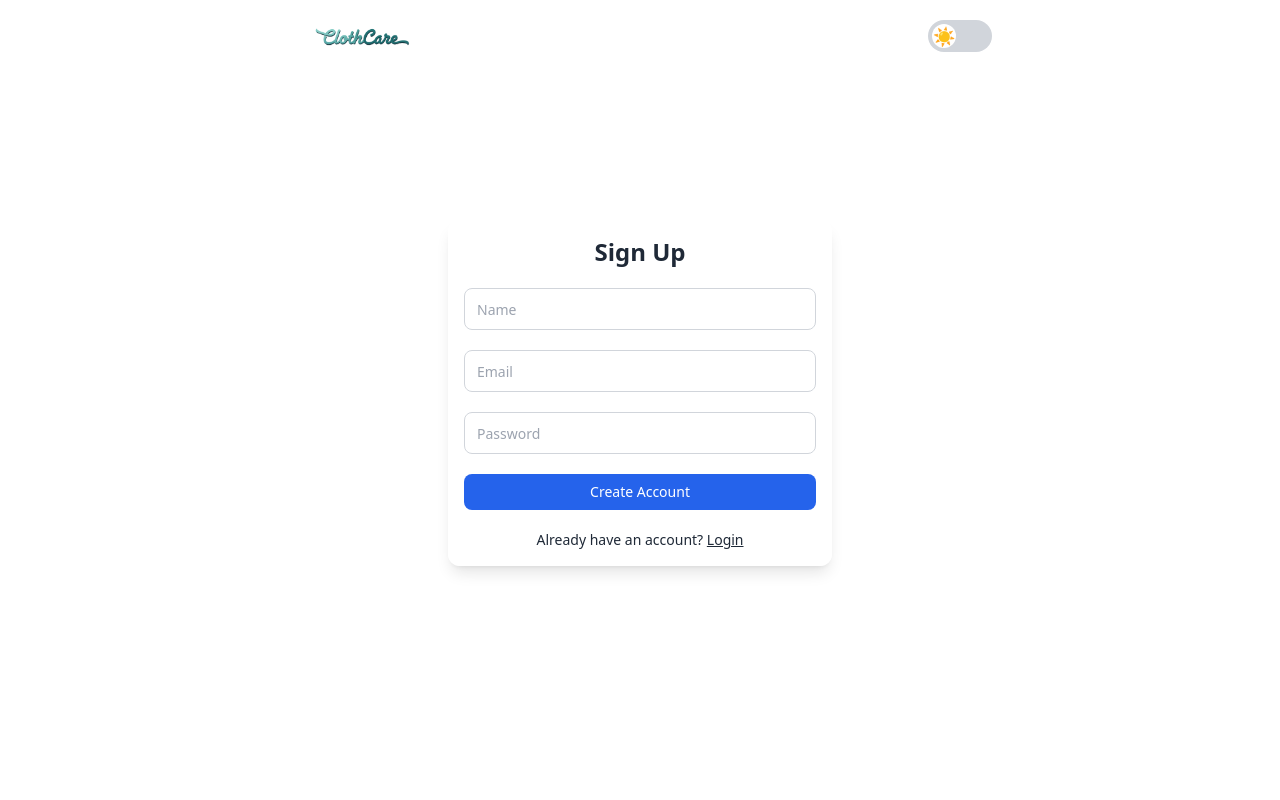
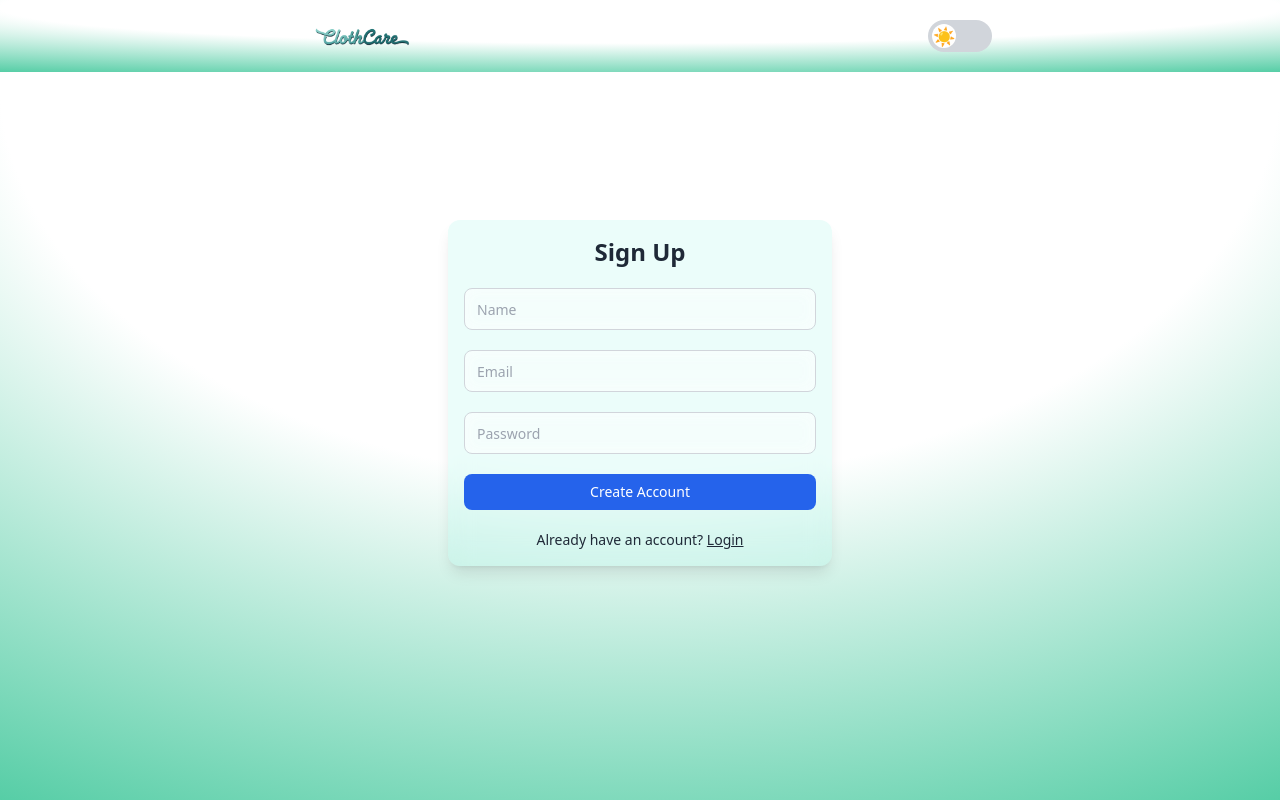
Before and after one commit to asliutkarsh/cloth-care-mvp, a React (Vite) app: page /signup in a window 1280 px wide. Built offline with nearby package versions, Linux system fonts and the light colour scheme.

Commit message:
style: Update background gradients for AppLayout, Navbar, PublicLayout, and Landing pages

```diff
--- a/src/index.css
+++ b/src/index.css
@@ -23,6 +23,6 @@
 
 @layer components {
 	.glass-card {
-		@apply bg-white/60 dark:bg-gray-800/60 backdrop-blur-md rounded-xl shadow-lg p-4;
+		@apply bg-teal-200/20 dark:bg-teal-900/20 backdrop-blur-md rounded-xl shadow-lg p-4;
 	}
 }
--- a/src/layouts/AppLayout.jsx
+++ b/src/layouts/AppLayout.jsx
@@ -24,8 +24,23 @@ export default function AppLayout() {
 
   return (
     <div className="min-h-screen w-full relative overflow-hidden bg-white dark:bg-black">
-      {/* Backgrounds */}
-      <div className="absolute inset-0 z-0 pointer-events-none hidden dark:block" style={{ background: 'radial-gradient(ellipse 80% 60% at 50% 0%, rgba(16, 185, 129, 0.25), transparent 70%), #000000' }} />
+      {/* Background Gradients */}
+      <div className="absolute inset-0 z-0 pointer-events-none">
+        {/* Dark mode gradient */}
+        <div
+          className="hidden dark:block w-full h-full"
+          style={{
+            background: 'radial-gradient(ellipse 80% 60% at 50% 0%, rgba(16, 185, 129, 0.25), transparent 70%), #000000',
+          }}
+        />
+        {/* Light mode gradient */}
+        <div
+          className="block dark:hidden w-full h-full"
+          style={{
+            background: 'radial-gradient(125% 125% at 50% 10%, #ffffff 40%, #10b981 100%)',
+          }}
+        />
+      </div>
 
       <div className="relative z-10 flex min-h-screen flex-col">
         <Navbar />
--- a/src/layouts/Navbar.jsx
+++ b/src/layouts/Navbar.jsx
@@ -6,6 +6,7 @@ import { useState } from 'react'
 import { useNavigate } from 'react-router-dom'
 import { ChevronRight } from 'lucide-react'
 import Logo from '../components/ui/Logo'
+import { useThemeStore } from '../stores/useThemeStore'
 import {
   House,
   CalendarDays,
@@ -17,6 +18,7 @@ import FabMenu from '../components/ui/FabMenu'
 
 export default function Navbar() {
   const { user, logout } = useAuthStore()
+  const theme = useThemeStore((state) => state.theme)
   const location = useLocation()
   const isLanding = location.pathname === '/'
   const [open, setOpen] = useState(false)
@@ -50,8 +52,21 @@ export default function Navbar() {
       initial={{ y: -10, opacity: 0 }}
       animate={{ y: 0, opacity: 1 }}
       transition={{ duration: 0.3 }}
-      className="sticky top-0 z-20 p-3 md:p-4 backdrop-blur supports-[backdrop-filter]:bg-transparent dark:supports-[backdrop-filter]:bg-transparent border-b border-white/20"
+      className="sticky top-0 z-20 p-3 md:p-4 backdrop-blur border-b border-white/20 dark:border-gray-700/40"
+      style={{
+        background: theme === 'dark' && isLanding
+          ? 'radial-gradient(ellipse 50% 60% at 50% 80%, rgba(16,185,129,0.25), transparent 100%), rgba(0,0,0,0.25)'
+          : theme === 'dark' && !isLanding
+          ? 'radial-gradient(ellipse 50% 60% at 50% 80%, rgba(16,185,129,0.25), transparent 100%), rgba(0,0,0,0.25)'
+          : theme === 'light' && isLanding
+          ? 'radial-gradient(125% 125% at 50% 10%, #ffffff 40%, #10b981 100%)'
+          : theme === 'light' && !isLanding
+          ? 'radial-gradient(125% 125% at 50% 90%, #ffffff 40%, #10b981 100%)'
+          : 'radial-gradient(125% 125% at 50% 10%, #ffffff 40%, #10b981 100%)'
+      }}
     >
+
+
       {/* if user is not logged in */}
       {!user && (
         <div className="container flex items-center justify-between sm:justify-around mx-auto px-4 sm:px-6 lg:px-8">
--- a/src/layouts/PublicLayout.jsx
+++ b/src/layouts/PublicLayout.jsx
@@ -7,13 +7,22 @@ export default function PublicLayout() {
   return (
     <div className="min-h-screen w-full relative overflow-hidden bg-white dark:bg-black">
       {/* Consistent background styling from AppLayout */}
-      <div
-        className="absolute inset-0 z-0 pointer-events-none hidden dark:block"
-        style={{
-          background:
-            'radial-gradient(ellipse 80% 60% at 50% 0%, rgba(16, 185, 129, 0.25), transparent 70%), #000000',
-        }}
-      />
+      <div className="absolute inset-0 z-0 pointer-events-none">
+        {/* Dark mode gradient */}
+        <div
+          className="hidden dark:block w-full h-full"
+          style={{
+            background: 'radial-gradient(ellipse 80% 60% at 50% 0%, rgba(16, 185, 129, 0.25), transparent 70%), #000000',
+          }}
+        />
+        {/* Light mode gradient */}
+        <div
+          className="block dark:hidden w-full h-full"
+          style={{
+            background: 'radial-gradient(125% 125% at 50% 10%, #ffffff 40%, #10b981 100%)',
+          }}
+        />
+      </div>
       <div className="relative z-10 flex min-h-screen flex-col">
         <Navbar />
         <main className="flex-1">
--- a/src/pages/Landing.jsx
+++ b/src/pages/Landing.jsx
@@ -283,7 +283,7 @@ export default function Landing() {
           className="absolute inset-0 pointer-events-none"
           style={{
             background:
-              'radial-gradient(ellipse 80% 60% at 50% 20%, rgba(16,185,129,0.25), transparent 70%)',
+              'radial-gradient(125% 125% at 50% 90%, #ffffff 40%, #10b981 100%)',
           }}
         />
         <div className="relative max-w-3xl mx-auto">
```
